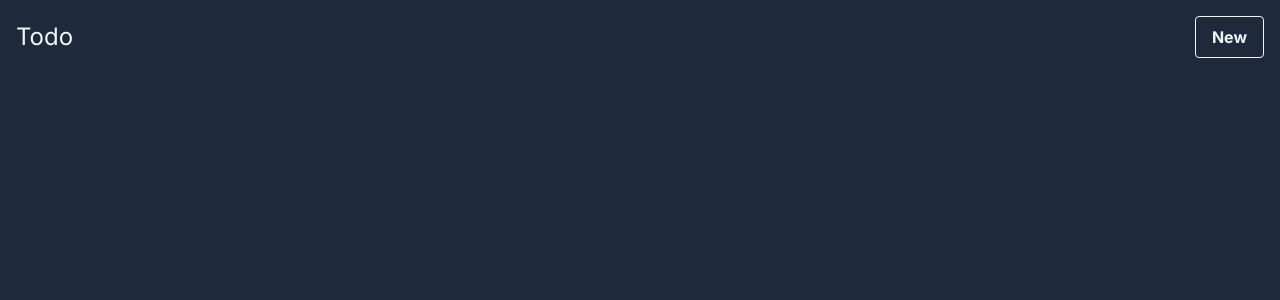
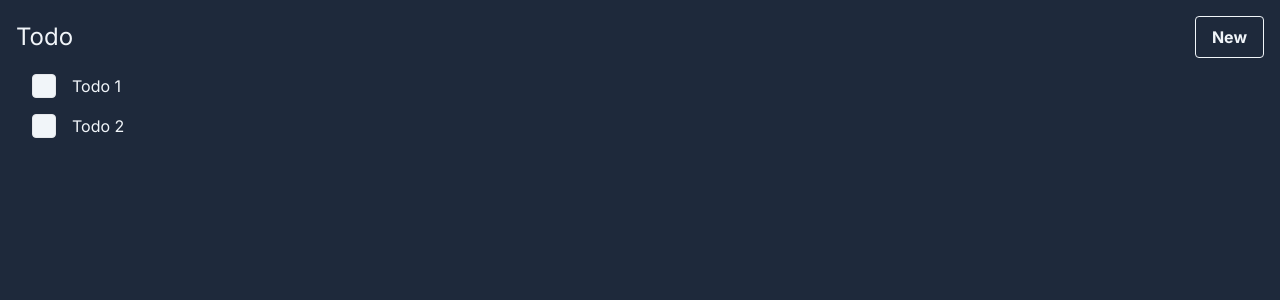
Before and after one commit to takahiromitsui/todo-graphql-frontend, a Next.js app: page / in a window 1280 px wide. Shown: the top 300 px of the page. Built offline with nearby package versions, Linux system fonts and the light colour scheme.

Commit message:
Create TodoItem

```diff
--- a/package.json
+++ b/package.json
@@ -9,6 +9,8 @@
     "lint": "next lint"
   },
   "dependencies": {
+    "@radix-ui/react-checkbox": "^1.0.4",
+    "@radix-ui/react-icons": "^1.3.0",
     "@types/node": "20.2.5",
     "@types/react": "18.2.9",
     "@types/react-dom": "18.2.4",
--- a/src/app/page.tsx
+++ b/src/app/page.tsx
@@ -1,6 +1,19 @@
 import Link from 'next/link';
+import TodoItem, { TodoProps } from '@/components/TodoItem';
 
 export default function Home() {
+	const todos: TodoProps[] = [
+		{
+			id: '1',
+			title: 'Todo 1',
+			completed: false,
+		},
+		{
+			id: '2',
+			title: 'Todo 2',
+			completed: false,
+		},
+	];
 	return (
 		<main>
 			<div className='flex justify-between items-center'>
@@ -11,6 +24,13 @@ export default function Home() {
 					</button>
 				</Link>
 			</div>
+			<div>
+				<ul className='ml-4 mt-4 flex flex-col space-y-4'>
+					{todos.map(todo => (
+						<TodoItem key={todo.id} {...todo} />
+					))}
+				</ul>
+			</div>
 		</main>
 	);
 }
--- /dev/null
+++ b/src/components/TodoItem.tsx
@@ -0,0 +1,63 @@
+'use client';
+import { useState } from 'react';
+import * as Checkbox from '@radix-ui/react-checkbox';
+import { CheckIcon, TrashIcon } from '@radix-ui/react-icons';
+
+export interface TodoProps {
+	id: string;
+	title: string;
+	completed: boolean;
+}
+
+export default function TodoItem({ id, title, completed }: TodoProps) {
+	const [isChecked, setIsChecked] = useState(false);
+	const [isHovered, setIsHovered] = useState(false);
+
+	const handleCheckboxChange = (checked: boolean) => {
+		setIsChecked(checked);
+	};
+
+	const handleMouseEnter = () => {
+		setIsHovered(true);
+	};
+
+	const handleMouseLeave = () => {
+		setIsHovered(false);
+	};
+
+	return (
+		// <div>
+		<div className='flex items-center'>
+			<Checkbox.Root
+				className='appearance-none bg-slate-100 h-6 w-6 border rounded flex items-center justify-center hover:bg-slate-300'
+				id={id}
+				checked={isChecked}
+				onCheckedChange={handleCheckboxChange}
+			>
+				<Checkbox.Indicator className='text-slate-500'>
+					<CheckIcon />
+				</Checkbox.Indicator>
+			</Checkbox.Root>
+			<label
+				className={`pl-4 leading-none ${
+					isChecked ? 'line-through text-slate-200' : ''
+				}`}
+				htmlFor={id}
+			>
+				{title}
+			</label>
+		</div>
+		// {/* <div className="flex justify-around">
+		//   <TrashIcon
+		//     className="appearance-none h-6 w-6 hover:text-blue-500 cursor-pointer"
+		//     onMouseEnter={handleMouseEnter}
+		//     onMouseLeave={handleMouseLeave}
+		//     onClick={() => {
+		//       console.log('clicked');
+		//     }}
+		//   />
+		//   {isHovered && <div className="text-red-500">Delete?</div>}
+		// </div> */}
+		// </div>
+	);
+}
```
Also changed, not shown: 2 other files (tests, documents, lock files or other folders).
